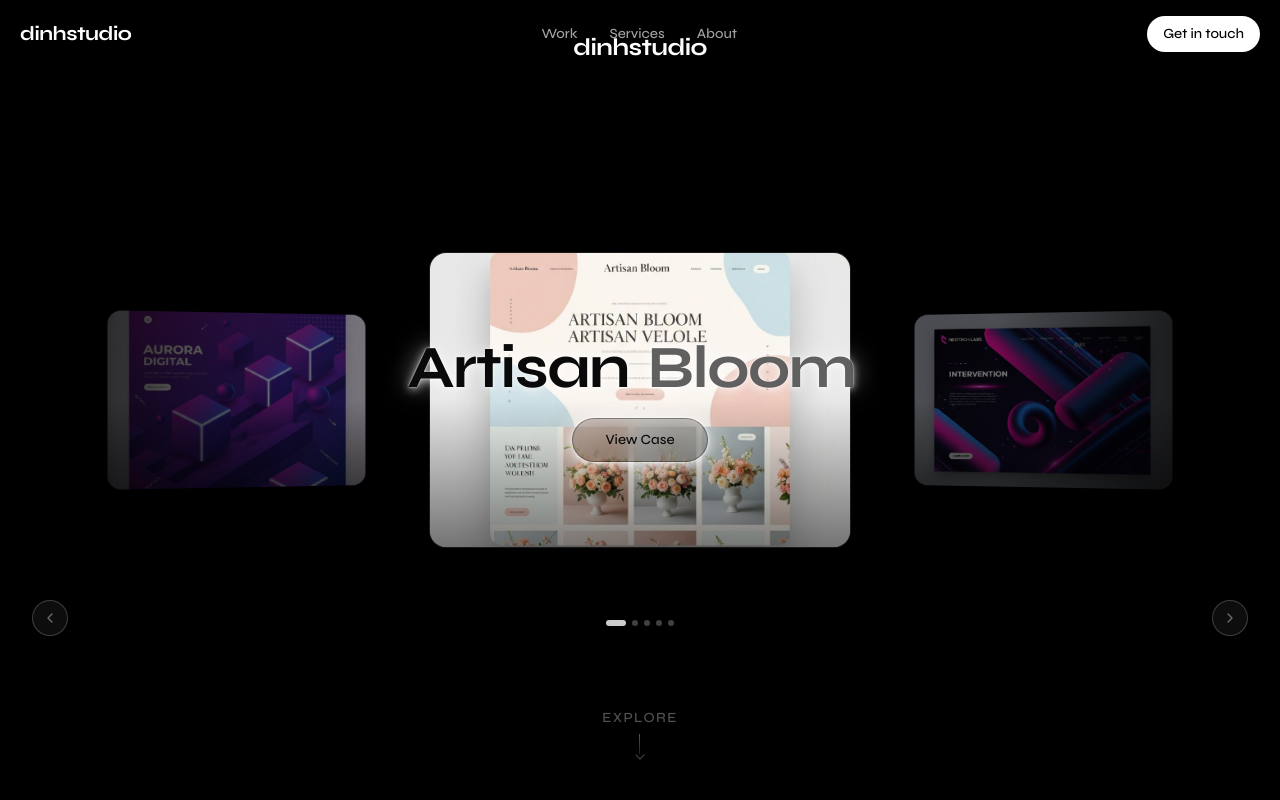
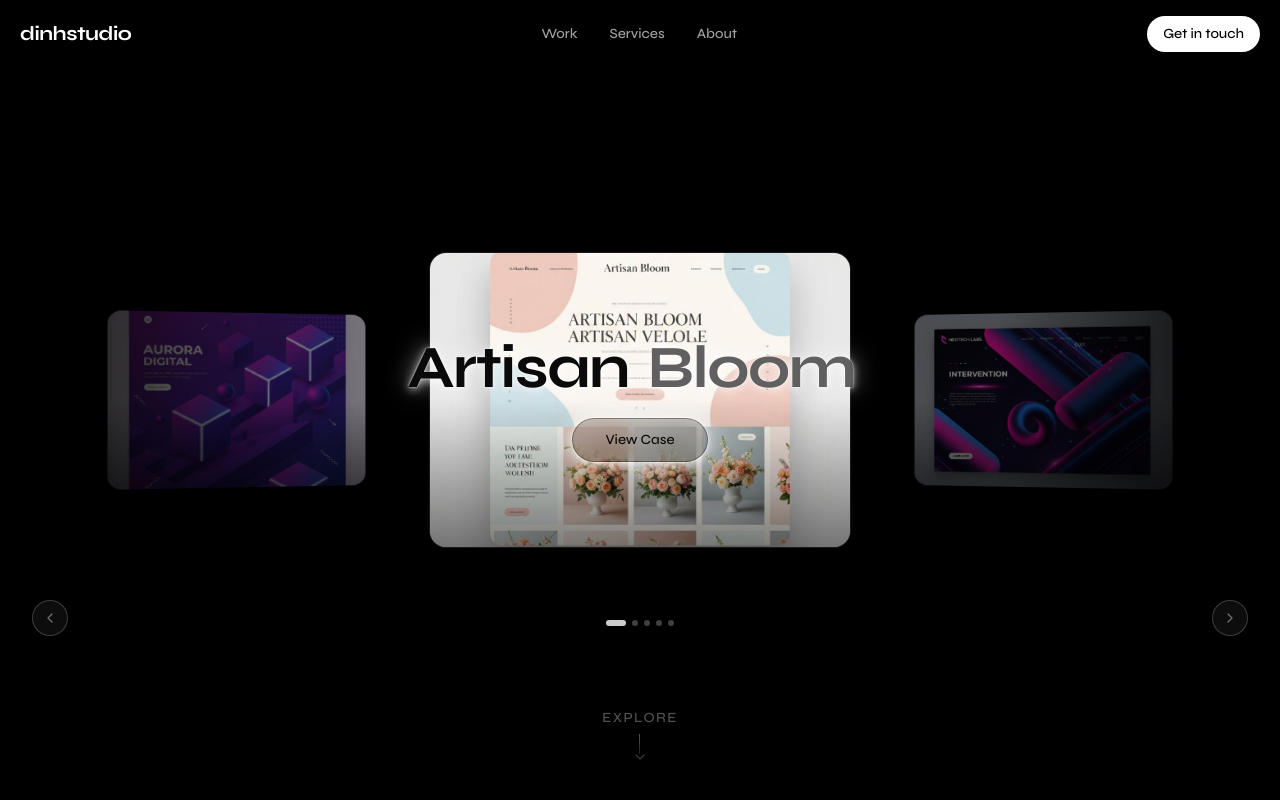
Before and after one commit to dinhio/dinhstudio, a Next.js app: page / in a window 1280 px wide. Both pictures are taken after a click on the button 609 px from the left and 623 px from the top of the page. Shown: the top 800 px of the page. Built offline with nearby package versions, Linux system fonts and the light colour scheme.

Commit message:
fix(navbar): delay homepage nav reveal and mask hero logo

```diff
--- a/app/page.tsx
+++ b/app/page.tsx
@@ -6,7 +6,7 @@
 export default function Home() {
   return (
     <main className="min-h-screen bg-background">
-      <Navbar />
+      <Navbar hideUntilScroll />
 
       {/* Hero Section with 3D Carousel */}
       <HeroCarousel />
--- a/components/hero-carousel.tsx
+++ b/components/hero-carousel.tsx
@@ -107,6 +107,7 @@
 export function HeroCarousel() {
   const [activeIndex, setActiveIndex] = useState(2);
   const [isAnimating, setIsAnimating] = useState(false);
+  const [isDraggingCursor, setIsDraggingCursor] = useState(false);
   const [slotMap, setSlotMap] = useState<Record<number, Slot>>(() => buildSlotMap(2));
   const [textColors, setTextColors] = useState<
     Record<number, { primary: string; secondary: string; glow: string }>
@@ -150,6 +151,7 @@
   const onPointerDown = useCallback((e: React.PointerEvent) => {
     dragStart.current = { x: e.clientX, y: e.clientY };
     isDragging.current = false;
+    setIsDraggingCursor(true);
     (e.currentTarget as HTMLElement).setPointerCapture(e.pointerId);
   }, []);
 
@@ -161,6 +163,7 @@
 
   const onPointerUp = useCallback(
     (e: React.PointerEvent) => {
+      setIsDraggingCursor(false);
       if (!dragStart.current) return;
       const dx = e.clientX - dragStart.current.x;
       dragStart.current = null;
@@ -174,6 +177,7 @@
   const onPointerCancel = useCallback(() => {
     dragStart.current = null;
     isDragging.current = false;
+    setIsDraggingCursor(false);
   }, []);
 
   // ── Touch handlers (passive-safe, no preventDefault needed here) ─────────
@@ -246,7 +250,7 @@
       {/* Carousel track — drag / swipe area */}
       <div
         className="relative flex h-[400px] w-full items-center justify-center select-none"
-        style={{ perspective: "1400px", perspectiveOrigin: "50% 50%", cursor: isDragging.current ? "grabbing" : "grab" }}
+        style={{ perspective: "1400px", perspectiveOrigin: "50% 50%", cursor: isDraggingCursor ? "grabbing" : "grab" }}
         onPointerDown={onPointerDown}
         onPointerMove={onPointerMove}
         onPointerUp={onPointerUp}
--- a/components/navbar.tsx
+++ b/components/navbar.tsx
@@ -21,10 +21,8 @@
 const MOUSE_PROXIMITY_ZONE = 80;
 
 export function Navbar({ alwaysVisible = false, hideUntilScroll = false }: NavbarProps) {
-  const [bgOpacity, setBgOpacity] = useState(alwaysVisible ? 1 : 0);
+  const [bgOpacity, setBgOpacity] = useState(0);
   const [mobileOpen, setMobileOpen] = useState(false);
-  // Track if navbar should be visible (for hideUntilScroll mode)
-  const [isRevealed, setIsRevealed] = useState(!hideUntilScroll);
   // Track if mouse is near top of viewport
   const [isMouseNearTop, setIsMouseNearTop] = useState(false);
   // Track if user has scrolled past threshold
@@ -32,8 +30,9 @@
   // Ref to track hiding timeout
   const hideTimeoutRef = useRef<NodeJS.Timeout | null>(null);
 
-  // Calculate if navbar should be shown
-  const shouldShowNavbar = alwaysVisible || isRevealed || isMouseNearTop || hasScrolledPast;
+  // Desktop-only reveal on homepage: after hero scroll or top-edge mouse movement.
+  const shouldShowDesktopNavbar =
+    alwaysVisible || !hideUntilScroll || hasScrolledPast || isMouseNearTop;
 
   // Handle mouse proximity to top
   const handleMouseMove = useCallback((e: MouseEvent) => {
@@ -61,11 +60,6 @@
 
   // Handle scroll behavior
   useEffect(() => {
-    if (alwaysVisible) {
-      setBgOpacity(1);
-      return;
-    }
-
     const handleScroll = () => {
       const scrollY = window.scrollY;
       const threshold = window.innerHeight * SCROLL_THRESHOLD_VH;
@@ -74,13 +68,9 @@
       if (hideUntilScroll) {
         if (scrollY > threshold) {
           setHasScrolledPast(true);
-          setIsRevealed(true);
         } else if (scrollY < 50) {
           // Reset when scrolled back to top
           setHasScrolledPast(false);
-          if (!isMouseNearTop) {
-            setIsRevealed(false);
-          }
         }
       }
 
@@ -94,6 +84,13 @@
     window.addEventListener("scroll", handleScroll, { passive: true });
     return () => window.removeEventListener("scroll", handleScroll);
   }, [alwaysVisible, hideUntilScroll, mobileOpen, isMouseNearTop]);
+
+  const backgroundOpacity =
+    alwaysVisible
+      ? 0.92
+      : hideUntilScroll && !alwaysVisible
+        ? (shouldShowDesktopNavbar ? (isMouseNearTop && !hasScrolledPast ? 1 : bgOpacity * 0.92) : 0)
+        : bgOpacity * 0.92;
 
   // Handle mouse move for proximity detection
   useEffect(() => {
@@ -113,7 +110,6 @@
     if (!hideUntilScroll || alwaysVisible) return;
 
     const handleExploreClick = () => {
-      setIsRevealed(true);
       setHasScrolledPast(true);
     };
 
@@ -135,18 +131,23 @@
         One element for all screen sizes. Background fades in on scroll.
         Desktop shows centre links; mobile hides them behind hamburger.
       */}
-      <header className="fixed top-0 left-0 right-0 z-50">
+      <header className="fixed top-0 left-0 right-0 z-[80]">
         {/* Fading background layer — separate so content opacity is unaffected */}
         <div
           aria-hidden
           className="pointer-events-none absolute inset-0 backdrop-blur-md transition-opacity duration-300"
           style={{
             backgroundColor: "var(--background)",
-            opacity: bgOpacity * 0.92,
+            opacity: backgroundOpacity,
           }}
         />
 
-        <div className="relative mx-auto flex max-w-7xl items-center justify-between px-5 py-4">
+        <div
+          className={`relative mx-auto flex max-w-7xl items-center justify-between px-5 py-4 transition-transform duration-300 md:transition-opacity ${shouldShowDesktopNavbar
+            ? "md:translate-y-0 md:opacity-100 md:pointer-events-auto"
+            : "md:-translate-y-full md:opacity-0 md:pointer-events-none"
+            }`}
+        >
           {/* Logo */}
           <Link
             href="/"
```
